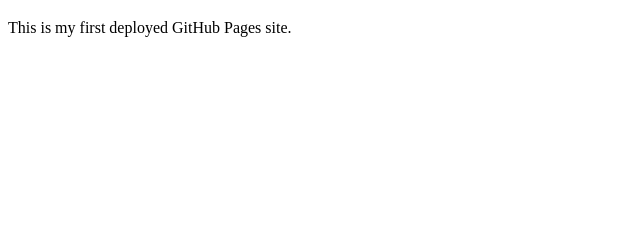
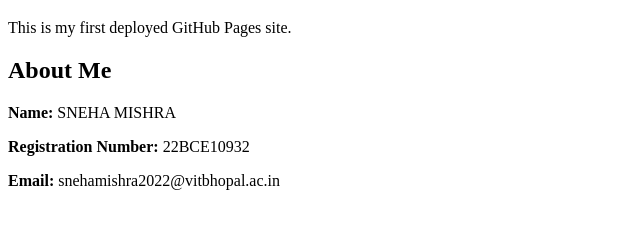
Before and after one commit to MISHSNEHA/22BCE10932_Ethnus_MERN_ASSIGMENT1, a plain HTML site: page index.html in a window 1280 px wide. Shown: the part 61-290 px from the top of the page, without its empty margins (0-640 px from the left). Drawn offline with Linux system fonts and the light colour scheme.

Commit message:
Update index.html

```diff
--- a/index.html
+++ b/index.html
@@ -8,5 +8,10 @@
 <body>
     <h1>Welcome to My GitHub Page</h1>
     <p>This is my first deployed GitHub Pages site.</p>
+
+    <h2>About Me</h2>
+    <p><strong>Name:</strong> SNEHA MISHRA</p>
+    <p><strong>Registration Number:</strong> 22BCE10932</p>
+    <p><strong>Email:</strong> snehamishra2022@vitbhopal.ac.in</p>
 </body>
 </html>
```
